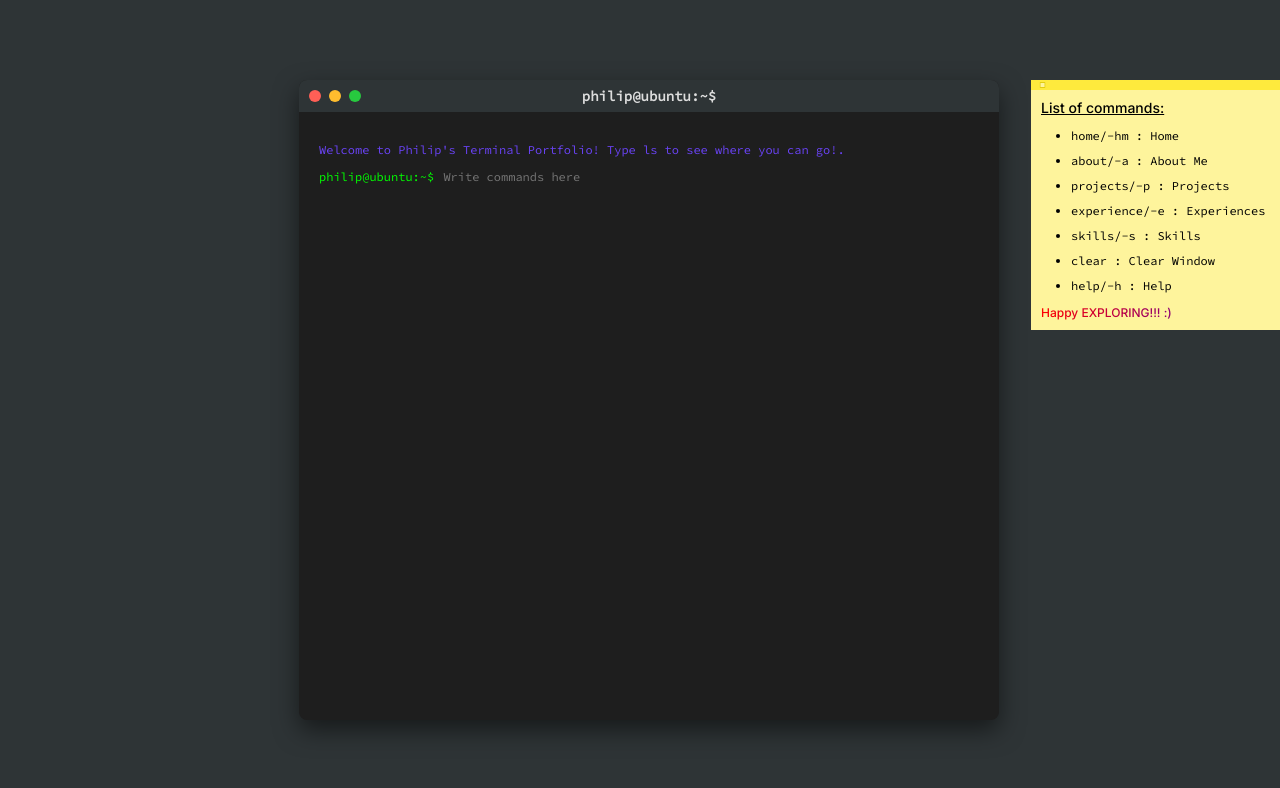
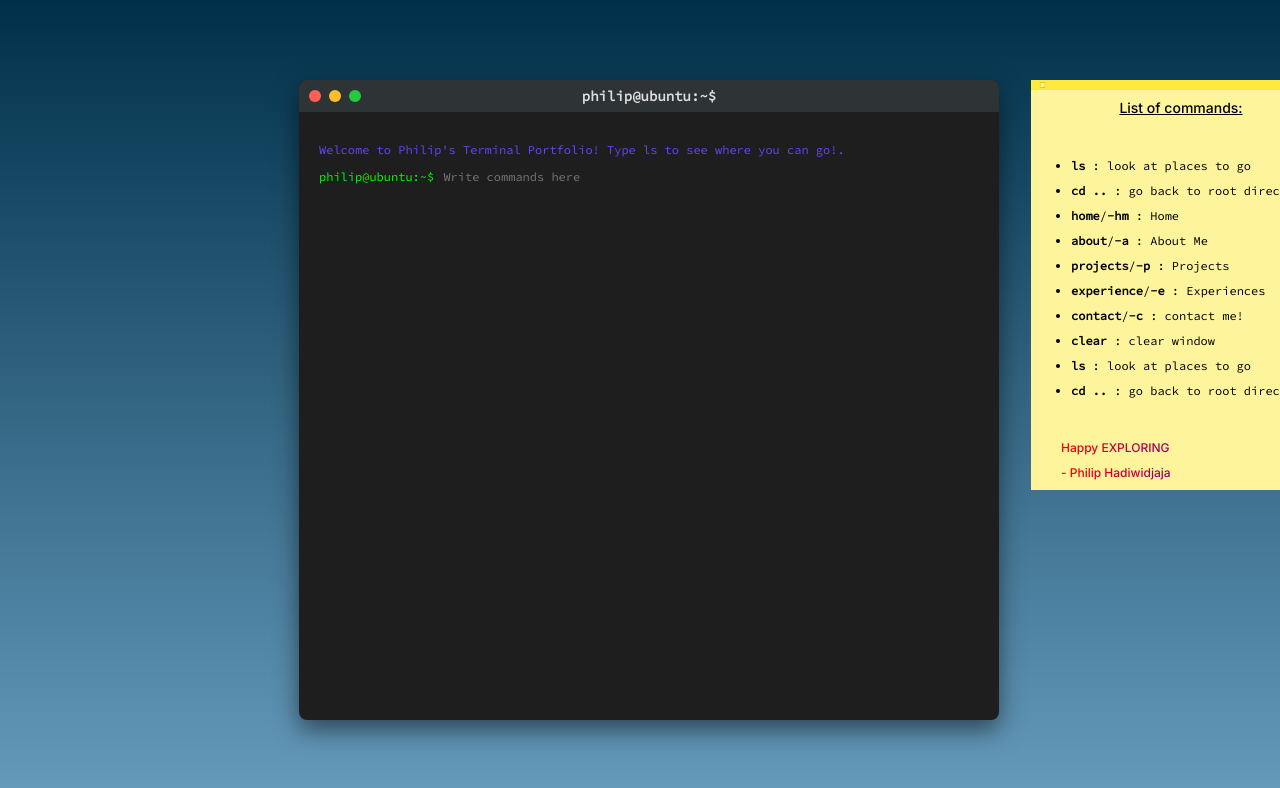
Before and after one commit to Philipkh18/philip_portfolio, a React (Vite) app: page / in a window 1280 px wide. Shown: the top 788 px of the page. Built offline with nearby package versions, Linux system fonts and the light colour scheme.

Commit message:
finished

```diff
--- a/src/App.css
+++ b/src/App.css
@@ -9,3 +9,10 @@
 * {
   font-family: "Source Code Pro", monospace;
 }
+
+body {
+  min-height: 100vh;
+  background: linear-gradient(#003049, #669bbc);
+  margin: 0;
+  padding: 0;
+}
--- a/src/components/StickyNote.css
+++ b/src/components/StickyNote.css
@@ -27,16 +27,15 @@
 
 .text h1 {
   font-size: 14px;
-  margin-left: 10px;
   font-family: "Inter", sans-serif;
   font-optical-sizing: auto;
   font-weight: 500;
   text-decoration: underline;
+  text-align: center;
 }
 
 .text h2 {
   font-size: 12px;
-  margin-left: 10px;
   font-family: "Inter", sans-serif;
   font-optical-sizing: auto;
   font-weight: 500;
@@ -48,11 +47,11 @@
   ); /* light blue to dark blue */
   -webkit-background-clip: text;
   -webkit-text-fill-color: transparent;
+  margin-left: 30px;
 }
 
 .text ul {
   font-size: 12px;
-  font-family: "Inter", sans-serif;
   font-optical-sizing: auto;
   font-weight: 350;
 }
@@ -60,3 +59,7 @@
 .text li {
   margin-bottom: 10px;
 }
+
+.bold{
+  font-weight: 900;
+}
--- a/src/components/StickyNote.jsx
+++ b/src/components/StickyNote.jsx
@@ -6,25 +6,54 @@ export default function StickyNote() {
     <>
       <div className="Sticky-note">
         <div className="tab">
-          <img src="public/close.png" alt="" />
-          <img
-            src="public/rest.png"
-            alt=""
-          />
+          <img src="/close.png" alt="" />
+          <img src="/rest.png" alt="" />
         </div>
 
         <div className="bottom text">
           <h1>List of commands: </h1>
+          <br />
           <ul>
-            <li>home/-hm : Home</li>
-            <li>about/-a : About Me</li>
-            <li>projects/-p : Projects</li>
-            <li>experience/-e : Experiences</li>
-            <li>skills/-s : Skills</li>
-            <li>clear : Clear Window</li>
-            <li>help/-h : Help</li>
+            <li>
+              <span className="bold">ls</span> : look at places to go
+            </li>
+            <li>
+              <span className="bold">cd ..</span> : go back to root directory
+            </li>
+            <li>
+              <span className="bold">home</span>/
+              <span className="bold">-hm</span> : Home
+            </li>
+            <li>
+              <span className="bold">about</span>/
+              <span className="bold">-a</span> : About Me
+            </li>
+            <li>
+              <span className="bold">projects</span>/
+              <span className="bold">-p</span> : Projects
+            </li>
+            <li>
+              <span className="bold">experience</span>/
+              <span className="bold">-e</span> : Experiences
+            </li>
+            {/* <li><span className="bold">skills</span>/<span className="bold">-s</span> : Skills</li> */}
+            <li>
+              <span className="bold">contact</span>/
+              <span className="bold">-c</span> : contact me!
+            </li>
+            <li>
+              <span className="bold">clear</span> : clear window
+            </li>
+            <li>
+              <span className="bold">ls</span> : look at places to go
+            </li>
+            <li>
+              <span className="bold">cd ..</span> : go back to root directory
+            </li>
           </ul>
-          <h2>Happy EXPLORING!!! :)</h2>
+          <br />
+          <h2>Happy EXPLORING</h2>
+          <h2>- Philip Hadiwidjaja</h2>
         </div>
       </div>
     </>
--- a/src/components/Terminal.jsx
+++ b/src/components/Terminal.jsx
@@ -8,6 +8,7 @@ import Projects from "../sections/Projects.jsx";
 import Help from "../sections/Help.jsx";
 import Skills from "../sections/Skills.jsx";
 import Home from "../sections/Home.jsx";
+import Contact from "../sections/Contact.jsx";
 
 export default function Terminal() {
   // This sets the current state of the input to be "" but then updates the input using setInput
@@ -40,7 +41,7 @@ export default function Terminal() {
 
     switch (command) {
       case "ls":
-        output = "Home    About    Experience    Skills    Contact";
+        output = "Home    About    Experience    Contact";
       // All possible commands
       case "cd ..":
         setView("");
@@ -65,15 +66,20 @@ export default function Terminal() {
         output = <Projects />;
         setView("Projects");
         break;
-      case "skills":
-      case "-s":
-        output = <Skills />;
-        setView("Skills");
-        break;
+      // case "skills":
+      // case "-s":
+      //   output = <Skills />;
+      //   setView("Skills");
+      //   break;
       case "help":
       case "-h":
         output = <Help />;
         setView("Help");
+        break;
+      case "contact":
+      case "-c":
+        output = <Contact />;
+        setView("Contact");
         break;
       case "clear":
         // Clear everything including the view --> Maybe we could set it to the welcome page instead
@@ -138,7 +144,11 @@ export default function Terminal() {
               );
             }
             if (entry.type === "text") {
-              return <pre key={i}><span style={{ color: "#6a43f6" }}>{entry.value}</span></pre>;
+              return (
+                <pre key={i}>
+                  <span style={{ color: "#6a43f6" }}>{entry.value}</span>
+                </pre>
+              );
             }
             if (entry.type === "component") {
               return (
--- a/src/components/TimeLine.jsx
+++ b/src/components/TimeLine.jsx
@@ -222,8 +222,8 @@ export default function TimeLine() {
             </Divider>
             <div className="description">
               <p>
-                Designed medical equipment scanner app using GPT-4 and Gemini
-                API, eliminating manual input in inventory tracking
+                Designed medical equipment scanner eliminating manual input in
+                inventory tracking
               </p>
             </div>
           </Paper>
--- /dev/null
+++ b/src/sections/Contact.css
@@ -0,0 +1,44 @@
+.contact {
+  display: flex;
+  align-items: center; /* Vertically center icon and text */
+  gap: 12px; /* Space between icon and link */
+  margin-bottom: 0; /* Remove space between contacts */
+}
+
+.header {
+  margin-bottom: 10px;
+  text-align: center;
+  letter-spacing: .5rem;
+}
+
+.links {
+  text-decoration: none;
+  color: white;
+  font-size: 10px;
+  font-family: "Source Code Pro", monospace;
+}
+
+.contact-list {
+  display: flex;
+  flex-direction: row; /* Ensure horizontal layout */
+  justify-content: center;
+  align-items: center;
+  gap: 24px; /* Space between each Paper */
+  height: 100%;
+}
+
+.contact-container {
+  display: flex;
+  flex-direction: row;
+  align-items: baseline;
+  min-height: unset;
+  height: 60px;
+  width: 30%;
+  background: #181818 !important;
+  padding: 16px 24px;
+  box-sizing: border-box;
+}
+
+.contact-container:hover {
+  transform: scale(1.05);
+}
--- /dev/null
+++ b/src/sections/Contact.jsx
@@ -0,0 +1,149 @@
+import "./Contact.css";
+import { Divider, Paper } from "@mui/material";
+import GitHubIcon from "@mui/icons-material/GitHub";
+import LinkedInIcon from "@mui/icons-material/LinkedIn";
+import EmailIcon from "@mui/icons-material/Email";
+import DownloadIcon from "@mui/icons-material/Download";
+
+export default function Contact() {
+  return (
+    <>
+      <header className="header">
+        <Divider sx={{ borderColor: "#FFFFFF", borderStyle: "dashed" }} />
+        <h1>Contact</h1>
+        <Divider sx={{ borderColor: "#FFFFFF", borderStyle: "dashed" }} />{" "}
+      </header>
+
+      <div className="contact-list">
+        <Paper
+          className="contact-container"
+          sx={{
+            transition: "transform 300ms ease-in",
+          }}
+        >
+          <a
+            href="https://github.com/Philipkh18"
+            className="contact-link"
+            target="_blank"
+            rel="noopener noreferrer"
+            style={{
+              textDecoration: "none",
+              color: "inherit",
+              width: "100%",
+              height: "100%",
+            }}
+          >
+            <div className="contact">
+              <GitHubIcon
+                sx={{
+                  height: "30px",
+                  width: "30px",
+                  marginRight: "5px",
+                  color: "white",
+                }}
+              />
+              <span className="links">Github</span>
+            </div>
+          </a>
+        </Paper>
+        <Paper
+          className="contact-container"
+          sx={{
+            transition: "transform 300ms ease-in",
+          }}
+        >
+          <a
+            href="https://www.linkedin.com/in/philip-hadiwidjaja/" // <-- update to your real LinkedIn
+            className="contact-link"
+            target="_blank"
+            rel="noopener noreferrer"
+            style={{
+              textDecoration: "none",
+              color: "inherit",
+              width: "100%",
+              height: "100%",
+            }}
+          >
+            <div className="contact">
+              <LinkedInIcon
+                sx={{
+                  height: "30px",
+                  width: "30px",
+                  marginRight: "5px",
+                  color: "#0077B5",
+                }}
+              />
+              <span className="links">LinkedIn</span>
+            </div>
+          </a>
+        </Paper>
+        <Paper
+          className="contact-container"
+          sx={{
+            transition: "transform 300ms ease-in",
+          }}
+        >
+          <a
+            href="mailto:philipkh@umich.edu"
+            className="contact-link"
+            style={{
+              textDecoration: "none",
+              color: "inherit",
+              width: "100%",
+              height: "100%",
+            }}
+          >
+            <div className="contact">
+              <EmailIcon
+                sx={{
+                  height: "30px",
+                  width: "30px",
+                  marginRight: "0px",
+                  color: "white",
+                }}
+              />
+              <span className="links">philipkh@umich.edu</span>
+            </div>
+          </a>
+        </Paper>
+      </div>
+
+      <div className="contact-list">
+        <Paper
+          className="contact-container"
+          sx={{
+            background: "#181818",
+            padding: "16px 24px",
+            boxSizing: "border-box",
+            transition: "transform 300ms ease-in",
+            width: "100%", // Match contact-container width
+            height: "60px", // Match contact-container height
+            display: "flex",
+            alignItems: "center",
+            justifyContent: "center",
+            marginTop: "10px",
+            marginLeft: "9px",
+            marginRight: "9px",
+          }}
+        >
+          {/* Resume content here */}
+          <DownloadIcon
+            sx={{
+              height: "30px",
+              width: "30px",
+              marginRight: "10px",
+              color: "white",
+            }}
+          ></DownloadIcon>
+          <a
+            className="links"
+            href="/portfolio-resume.pdf"
+            download={"Philip-Resume.pdf"}
+          >
+            Download my resume
+          </a>
+        </Paper>
+      </div>
+    </>
+  );
+}
--- a/src/sections/Experience.css
+++ b/src/sections/Experience.css
@@ -7,6 +7,7 @@
   font-optical-sizing: auto;
   font-weight: 500;
   font-style: normal;
+  letter-spacing: .5rem;
 }
 
 .experience-section {
--- a/src/sections/Projects.css
+++ b/src/sections/Projects.css
@@ -1,7 +1,7 @@
 
 .project-title {
-  letter-spacing: 2px;
   text-align: center;
+  letter-spacing: .5rem;
 }
 
 .project-display{
--- a/src/sections/Projects.jsx
+++ b/src/sections/Projects.jsx
@@ -6,7 +6,7 @@ export default function Projects() {
   return (
     <>
       <Divider sx={{ borderColor: "#FFFFFF", borderStyle: "dashed" }} />
-      <h1 className="project-title">Experience</h1>
+      <h1 className="project-title">Projects</h1>
       <Divider sx={{ borderColor: "#FFFFFF", borderStyle: "dashed" }} />
 
       <div className="project-display">
```
Also changed, not shown: src/sections/About.css (line endings or trailing spaces), 1 other file (tests, documents, lock files or other folders).
